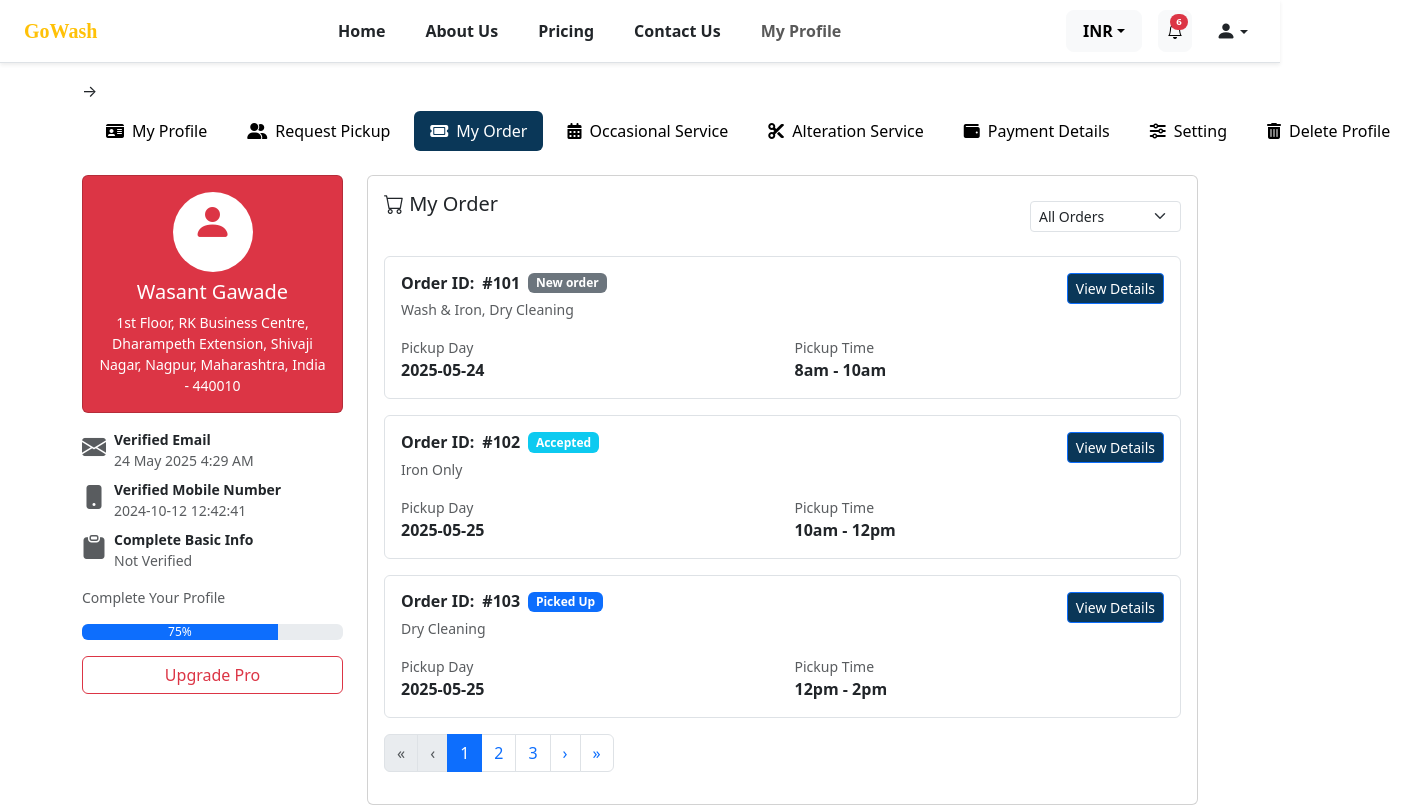
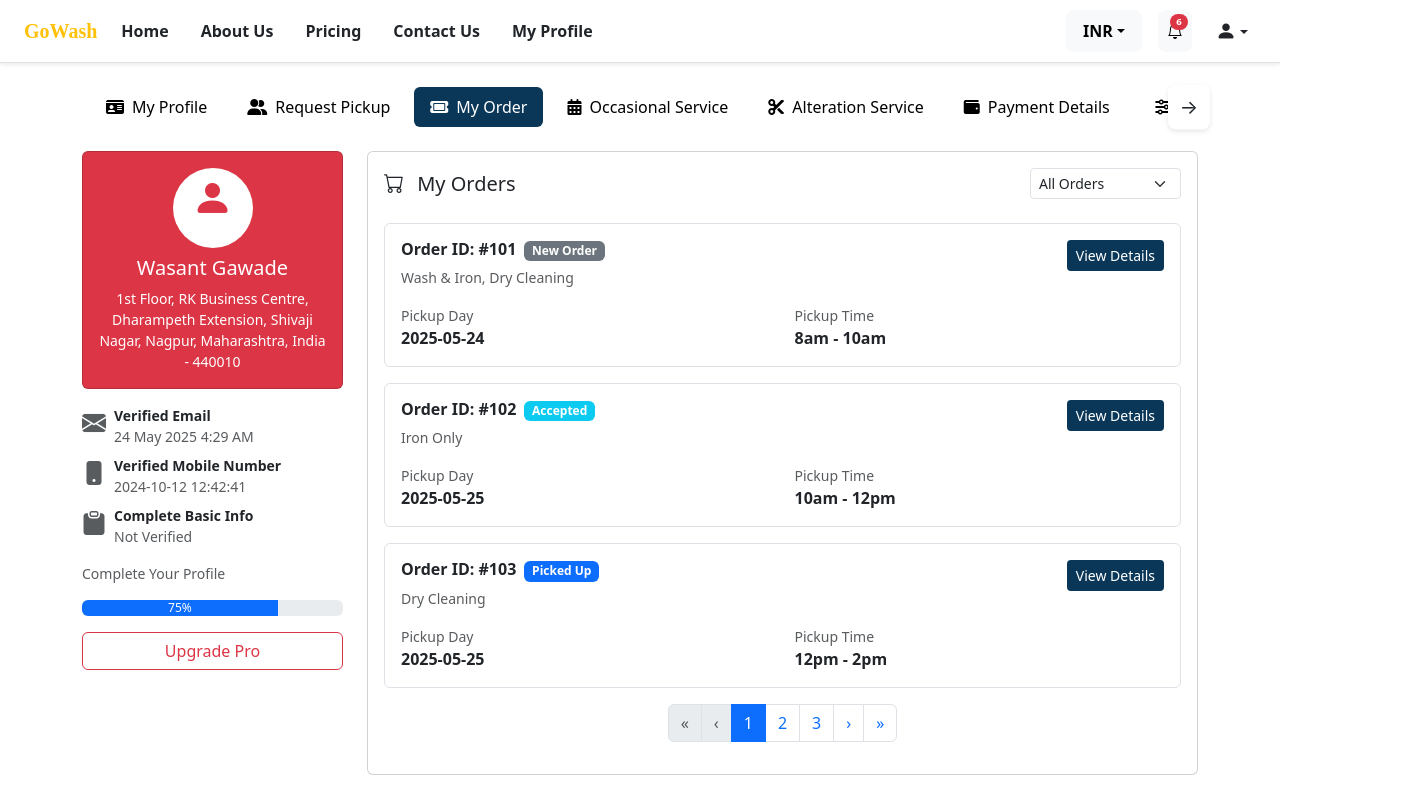
Before and after one commit to Prajwal2811/gowash_react.github.io, a React (Create React App) app: page /my-profile in a window 1280 px wide. Both pictures are taken after a click on the button "My Order". Shown: the whole page, 1406 px wide, since content can reach past the window. Built offline with nearby package versions, Linux system fonts and the light colour scheme.

Commit message:
Initial commit

```diff
--- a/src/components/AppTabs.jsx
+++ b/src/components/AppTabs.jsx
@@ -45,17 +45,48 @@ const AppTabs = ({ activeTab, setActiveTab }) => {
 
   return (
    <Container className="py-3 position-relative">
+  {/* Scroll Left Button */}
   {showPrev && (
-        <button className="scroll-btn left" onClick={() => handleScroll("left")}>&#8592;</button>
+    <button
+      className="scroll-btn left"
+      onClick={() => handleScroll("left")}
+      style={{
+        position: "absolute",
+        top: "50%",
+        left: 0,
+        transform: "translateY(-50%)",
+        zIndex: 10,
+        background: "#fff",
+        border: "none",
+        padding: "0.5rem 0.75rem",
+        fontSize: "1.2rem",
+        cursor: "pointer",
+        boxShadow: "0 2px 5px rgba(0,0,0,0.1)",
+        borderRadius: "0.5rem",
+      }}
+    >
+      &#8592;
+    </button>
   )}
-      {showNext && (
-        <button className="scroll-btn right" onClick={() => handleScroll("right")}>&#8594;</button>
-      )}
-      <div className="scrollable-tabs-wrapper" ref={scrollRef}>
+
+  {/* Scrollable Tab List */}
+  <div
+    className="scrollable-tabs-wrapper"
+    ref={scrollRef}
+    style={{
+      overflowX: "auto",
+      scrollbarWidth: "none",
+      msOverflowStyle: "none",
+    }}
+  >
     <ul
-          className="nav nav-pills nav-fill gap-2 p-2 rounded-2 flex-nowrap"
+      className="nav nav-pills nav-fill gap-2 p-2 rounded-2 flex-nowrap d-flex"
       role="tablist"
-          style={{ whiteSpace: 'nowrap', marginBottom: 0 }}
+      style={{
+        whiteSpace: "nowrap",
+        marginBottom: 0,
+        minWidth: "max-content",
+      }}
     >
       {tabs.map((tab) => (
         <li className="nav-item" role="presentation" key={tab.id}>
@@ -64,8 +95,10 @@ const AppTabs = ({ activeTab, setActiveTab }) => {
             onClick={() => setActiveTab(tab.id)}
             type="button"
             style={{
-                  backgroundColor: activeTab === tab.id ? '#0a3758' : 'transparent',
-                  color: activeTab === tab.id ? '#fff' : '#000',
+              backgroundColor: activeTab === tab.id ? "#0a3758" : "transparent",
+              color: activeTab === tab.id ? "#fff" : "#000",
+              whiteSpace: "nowrap",
+              minWidth: 120,
             }}
           >
             <i className={`fa-solid ${tab.icon} me-2`}></i>
@@ -75,7 +108,32 @@ const AppTabs = ({ activeTab, setActiveTab }) => {
       ))}
     </ul>
   </div>
+
+  {/* Scroll Right Button */}
+  {showNext && (
+    <button
+      className="scroll-btn right"
+      onClick={() => handleScroll("right")}
+      style={{
+        position: "absolute",
+        top: "50%",
+        right: 0,
+        transform: "translateY(-50%)",
+        zIndex: 10,
+        background: "#fff",
+        border: "none",
+        padding: "0.5rem 0.75rem",
+        fontSize: "1.2rem",
+        cursor: "pointer",
+        boxShadow: "0 2px 5px rgba(0,0,0,0.1)",
+        borderRadius: "0.5rem",
+      }}
+    >
+      &#8594;
+    </button>
+  )}
 </Container>
+
   );
 };
 
--- a/src/components/MyOrder.jsx
+++ b/src/components/MyOrder.jsx
@@ -20,7 +20,7 @@ const MyOrder = () => {
             services: ["Wash & Iron", "Dry Cleaning"],
             pickupDate: "2025-05-24",
             pickupTime: "8am - 10am",
-            status: "New order",
+            status: "New Order",
             products: [
               { name: "Shirt", quantity: 2, price: 50, image: "" },
               { name: "Trousers", quantity: 1, price: 80, image: "" },
@@ -95,16 +95,32 @@ const MyOrder = () => {
           },
     ]);
 
+
+    const [filteredOrders, setFilteredOrders] = useState(orders);
+    const ordersPerPage = 3;
+
+    const handleStatusChange = (status) => {
+        setSelectedStatus(status);
+        setCurrentPage(1); // Reset to first page
+        if (status === "All Orders") {
+            setFilteredOrders(orders);
+        } else {
+            setFilteredOrders(orders.filter(order => order.status === status));
+        }
+    };
+
+
+
+
      // Pagination state
     const itemsPerPage = 3;
     const [currentPage, setCurrentPage] = useState(1);
-    const totalPages = Math.ceil(orders.length / itemsPerPage);
+    const totalPages = Math.ceil(filteredOrders.length / ordersPerPage);
+    const paginatedOrders = filteredOrders.slice(
+        (currentPage - 1) * ordersPerPage,
+        currentPage * ordersPerPage
+    );
 
-    // Get orders for current page
-    const paginatedOrders = orders.slice(
-        (currentPage - 1) * itemsPerPage,
-        currentPage * itemsPerPage
-    );
 
     const [modalOrder, setModalOrder] = useState(null);
     const [showModal, setShowModal] = useState(false);
@@ -122,18 +138,24 @@ const MyOrder = () => {
         setCurrentPage(page);
     };
 
+
+
+
+
+
     return (
     <>
-    <Card>
+        <Card className="mb-4">
             <Card.Body>
-        <div className="d-flex justify-content-between align-items-center mb-3">
-            <h5 className="mb-4">
-            <i className="bi bi-cart"></i> My Order
+            {/* Header with Filter */}
+            <div className="d-flex flex-column flex-md-row justify-content-between align-items-start align-items-md-center mb-4">
+                <h5 className="mb-2 mb-md-0">
+                <i className="bi bi-cart me-2"></i> My Orders
                 </h5>
                 <select
                     className="form-select form-select-sm w-auto"
                     value={selectedStatus}
-                onChange={e => setSelectedStatus(e.target.value)}
+                    onChange={e => handleStatusChange(e.target.value)}
                     >
                     <option>All Orders</option>
                     {Object.keys(statusVariant).map(status => (
@@ -142,26 +164,27 @@ const MyOrder = () => {
                         </option>
                     ))}
                 </select>
+
             </div>
 
+            {/* Orders List */}
             {paginatedOrders.map((order, index) => (
-            <div
-            key={index}
-            className="border rounded p-3 mb-3 position-relative"
+                <div key={index} className="border rounded p-3 mb-3">
+                <div className="d-flex flex-column flex-md-row justify-content-between align-items-start">
+                    <div>
+                    <h6 className="fw-bold mb-1">
+                        Order ID: <span className="text-dark">#{order.id}</span>
+                        <span
+                        className={`badge bg-${statusVariant[order.status] || "secondary"} ms-2`}
                         >
-            <div className="d-flex justify-content-between align-items-start">
-                <div>
-                <h6 className="fw-bold mb-1 d-flex align-items-center gap-2">
-                    Order ID: <span className="text-dark">#{order.id}</span>
-                    <span className={`badge bg-${statusVariant[order.status] || "secondary"}`}>
                         {order.status}
                         </span>
                     </h6>
                     <small className="text-muted">{order.services.join(", ")}</small>
                     </div>
                     <button
-                type="button" style={{ backgroundColor:  '#0a3758', color: '#fff' }}
-                className="btn btn-sm btn-outline-primary"
+                    className="btn btn-sm mt-3 mt-md-0"
+                    style={{ backgroundColor: "#0a3758", color: "#fff" }}
                     onClick={() => handleViewDetails(order)}
                     >
                     View Details
@@ -181,9 +204,8 @@ const MyOrder = () => {
                 </div>
             ))}
 
-
             {/* Pagination */}
-        <Pagination>
+            <Pagination className="justify-content-center">
                 <Pagination.First
                 onClick={() => handlePageChange(1)}
                 disabled={currentPage === 1}
@@ -192,7 +214,6 @@ const MyOrder = () => {
                 onClick={() => handlePageChange(currentPage - 1)}
                 disabled={currentPage === 1}
                 />
-
                 {[...Array(totalPages)].map((_, i) => (
                 <Pagination.Item
                     key={i}
@@ -202,7 +223,6 @@ const MyOrder = () => {
                     {i + 1}
                 </Pagination.Item>
                 ))}
-
                 <Pagination.Next
                 onClick={() => handlePageChange(currentPage + 1)}
                 disabled={currentPage === totalPages}
@@ -215,16 +235,17 @@ const MyOrder = () => {
             </Card.Body>
         </Card>
 
+        {/* Order Details Modal */}
         {modalOrder && (
             <Modal show={showModal} onHide={handleCloseModal} centered>
             <Modal.Header closeButton>
                 <Modal.Title>Order Details : #{modalOrder.id}</Modal.Title>
             </Modal.Header>
             <Modal.Body>
-            <h6 className="fw-bold mb-2">Service</h6>
+                <h6 className="fw-bold mb-2">Services</h6>
                 <div className="mb-3 text-muted">{modalOrder.services.join(", ")}</div>
 
-            <div className="mb-3 row">
+                <div className="row mb-3">
                 <div className="col-6">
                     <small className="text-muted">Pickup Day</small>
                     <div className="fw-bold">{modalOrder.pickupDate}</div>
@@ -236,26 +257,19 @@ const MyOrder = () => {
                 </div>
 
                 <h6 className="fw-bold mb-3">Products</h6>
-            <div className="d-flex gap-4 flex-wrap mb-4">
+                <div className="d-flex flex-wrap gap-3 mb-4">
                 {modalOrder.products.map((item, idx) => (
                     <div
                     key={idx}
-                className="text-center border p-2 rounded"
+                    className="border p-2 rounded text-center"
                     style={{ minWidth: "120px" }}
                     >
                     {item.image && (
-                    <img
-                    src={item.image}
-                    alt={item.name}
-                    height="40"
-                    className="mb-2"
-                    />
+                        <img src={item.image} alt={item.name} height="40" className="mb-2" />
                     )}
                     <div className="fw-semibold">{item.name}</div>
-                <small className="text-muted">Qty: {item.quantity}</small>
-                <br />
-                <small className="text-muted">Price: ₹{item.price}</small>
-                <br />
+                    <small className="text-muted">Qty: {item.quantity}</small><br />
+                    <small className="text-muted">Price: ₹{item.price}</small><br />
                     <div className="text-success mt-1">
                         ₹{item.price * item.quantity}
                     </div>
@@ -272,7 +286,7 @@ const MyOrder = () => {
                     </div>
                     </div>
                 ) : (
-                <div className="border p-3 text-danger rounded bg-light">
+                    <div className="p-3 border bg-light text-danger rounded">
                     No payment details found.
                     </div>
                 )
@@ -293,6 +307,7 @@ const MyOrder = () => {
             </Modal>
         )}
         </>
+
     );
 };
 
--- a/src/components/Navbar.jsx
+++ b/src/components/Navbar.jsx
@@ -38,22 +38,28 @@ const AppNavbar = ({ activeTab, setActiveTab }) => {
 
 
   return (
-    <BsNavbar expand="lg" className="bg-white border-bottom shadow-sm px-4 py-2 d-flex align-items-center">
+    <BsNavbar expand="lg" className="bg-white border-bottom shadow-sm px-4 py-2" collapseOnSelect>
         <BsNavbar.Brand href="#" className="d-flex align-items-center gap-2">
           <span className="fw-semibold text-warning" style={{ fontFamily: 'cursive' }}>
             GoWash
           </span>
         </BsNavbar.Brand>
 
-      <Nav className="flex-grow-1 justify-content-center gap-4 fw-semibold">
-        <NavLink to="/" className="nav-link text-dark">Home</NavLink>
-        <NavLink to="/about" className="nav-link text-dark">About Us</NavLink>
-        <NavLink to="/pricing" className="nav-link text-dark">Pricing</NavLink>
-        <NavLink to="/contact" className="nav-link text-dark">Contact Us</NavLink>
-        <Nav.Link href="/my-profile" onClick={() => setActiveTab('profile')}>My Profile</Nav.Link>
+        <BsNavbar.Toggle aria-controls="responsive-navbar-nav" />
+        <BsNavbar.Collapse id="responsive-navbar-nav">
+          <Nav className="mx-auto fw-semibold text-center d-flex flex-column flex-lg-row align-items-center gap-3">
+            <NavLink to="/" className="nav-link text-dark text-nowrap">Home</NavLink>
+            <NavLink to="/about" className="nav-link text-dark text-nowrap">About Us</NavLink>
+            <NavLink to="/pricing" className="nav-link text-dark text-nowrap">Pricing</NavLink>
+            <NavLink to="/contact" className="nav-link text-dark text-nowrap">Contact Us</NavLink>
+            <Nav.Link href="/my-profile" onClick={() => setActiveTab('profile')} className="text-dark text-nowrap">
+              My Profile
+            </Nav.Link>
           </Nav>
 
-      <div className="d-flex align-items-center gap-3">
+          {/* Right Actions */}
+          <div className="d-flex align-items-center gap-3 mt-3 mt-lg-0 justify-content-center justify-content-lg-end w-100">
+            {/* Currency Dropdown */}
             <Dropdown>
               <Dropdown.Toggle
                 variant="light"
@@ -75,7 +81,8 @@ const AppNavbar = ({ activeTab, setActiveTab }) => {
               </Dropdown.Menu>
             </Dropdown>
 
-       <div style={{ position: "relative", display: "inline-block" }}>
+            {/* Notifications */}
+            <div style={{ position: "relative" }}>
               <Button
                 variant="light"
                 className="rounded-3 p-2"
@@ -145,6 +152,7 @@ const AppNavbar = ({ activeTab, setActiveTab }) => {
               )}
             </div>
 
+            {/* Profile Dropdown */}
             <Dropdown align="end">
               <Dropdown.Toggle
                 variant="transparent"
@@ -166,7 +174,9 @@ const AppNavbar = ({ activeTab, setActiveTab }) => {
               </Dropdown.Menu>
             </Dropdown>
           </div>
+        </BsNavbar.Collapse>
       </BsNavbar>
+
   );
 };
 
```
Also changed, not shown: src/components/PaymentDetails.jsx (+36 -12 lines). Lines whose indentation alone changed are shown as unchanged.
